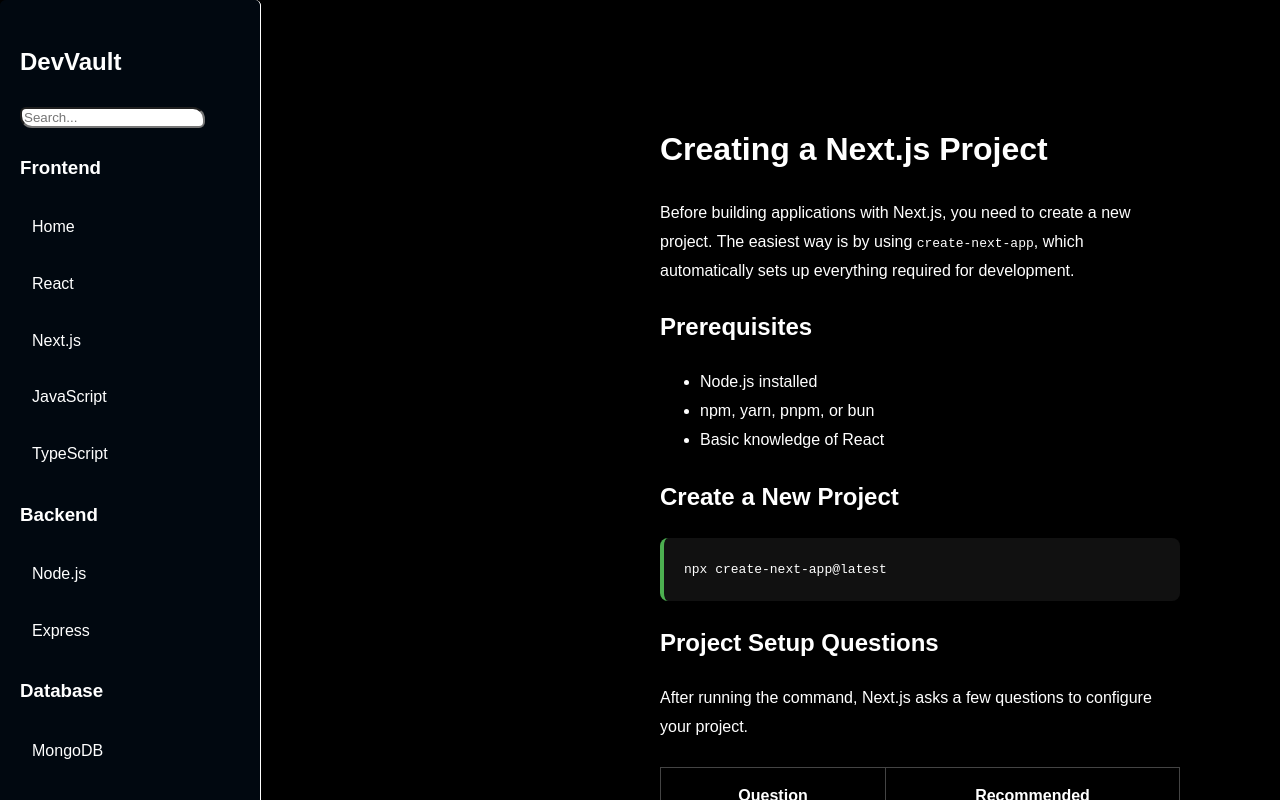
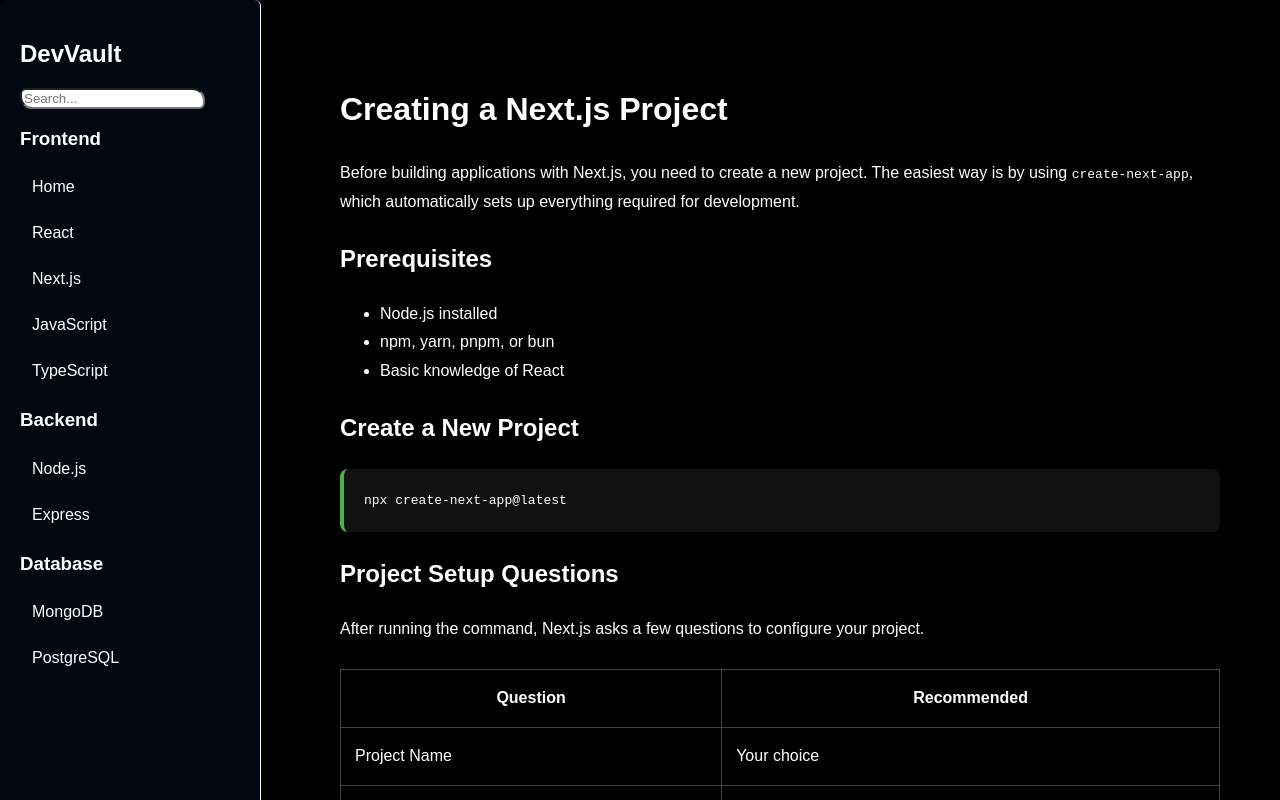
Before and after one commit to asmitbiswas/Project-Next-JS, a Next.js app in the folder app/: page /Next.js/Creating_Next_Project in a window 1280 px wide. Shown: the top 800 px of the page. Built offline with nearby package versions, Linux system fonts and the light colour scheme.

Commit message:
Done 1st page of next.js

```diff
--- a/app/app/(categories)/Next.js/(NextTopics)/Creating_Next_Project/page.tsx
+++ b/app/app/(categories)/Next.js/(NextTopics)/Creating_Next_Project/page.tsx
@@ -1,24 +1,11 @@
-import Sidebar from "@/app/components/page";
+// import Sidebar from "@/app/components/page";
 
 export default function CreatingNextJSProject() {
   return (
-    <div
-      style={{
-        background: "#000",
-        color: "#fff",
-        minHeight: "100vh",
-        padding: "40px",
-      }}
-    >
-      <Sidebar />
+    <div>
 
-      <div
-        style={{
-          marginLeft: "280px",
-          maxWidth: "900px",
-          lineHeight: "1.8",
-        }}
-      >
+
+      <div>
         <h1>Creating a Next.js Project</h1>
 
         <p>
--- a/app/app/(categories)/Next.js/layout.tsx
+++ b/app/app/(categories)/Next.js/layout.tsx
@@ -18,6 +18,9 @@ export default function NextJSLayout({ children }: { children: React.ReactNode }
           lineHeight: "1.8",
         }}
       >
+        {/* <ul>
+            <li style={{color:"white"}}></li>
+        </ul> */}
         {children}
       </div>
     </div>
--- a/app/app/(categories)/Next.js/page.tsx
+++ b/app/app/(categories)/Next.js/page.tsx
@@ -1,3 +1,5 @@
+import Link from "next/link";
+
 // import Sidebar from "@/app/components/page";
 
 export default function NextJS() {
@@ -55,7 +57,7 @@ export default function NextJS() {
         <h2>What You'll Learn</h2>
 
         <ul>
-          <li>Creating a Next.js project</li>
+          <li><Link href="/Next.js/Creating_Next_Project" style={{color:"white"}}>Creating a Next.js project</Link></li>
           <li>Folder structure</li>
           <li>App Router</li>
           <li>Pages & Layouts</li>
```
